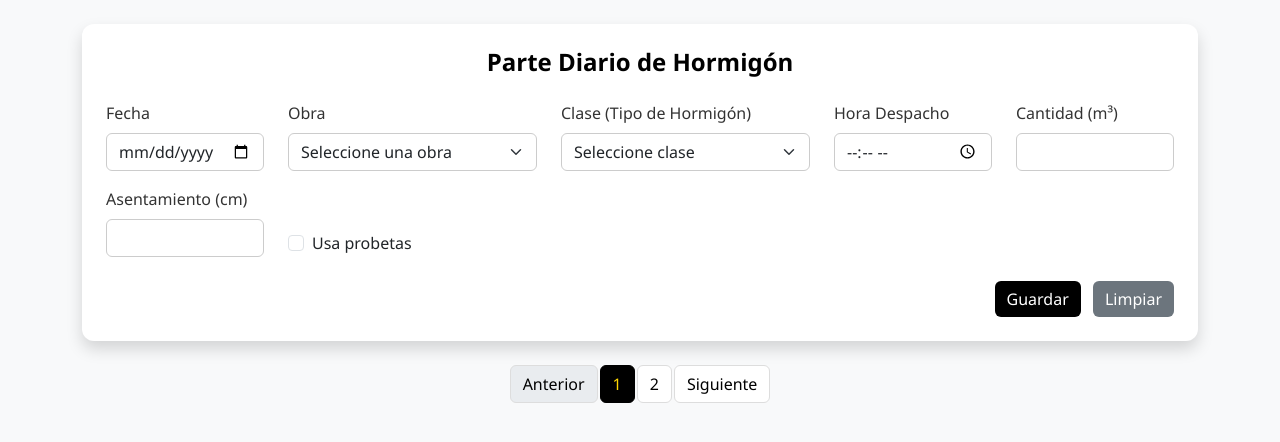
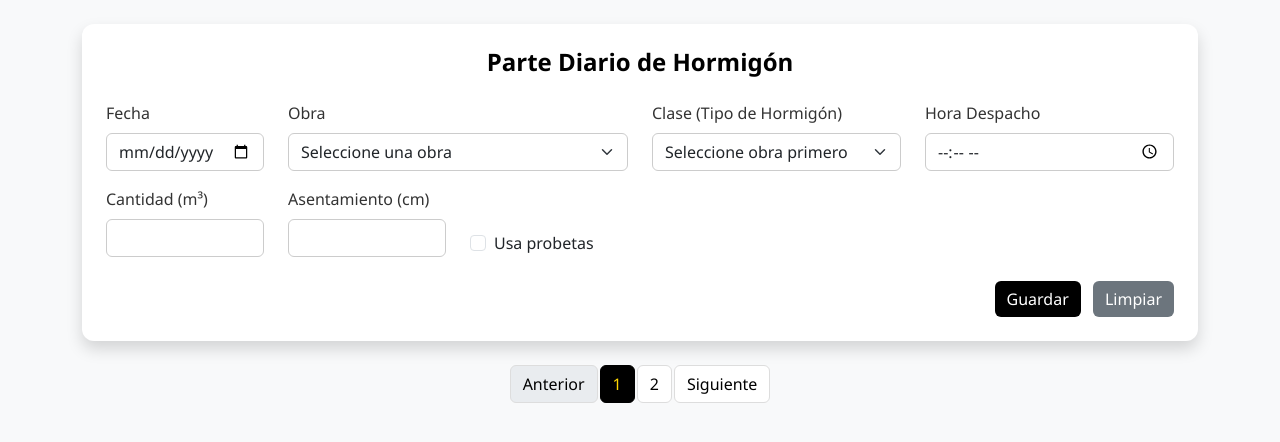
Before and after one commit to santiagonisi/Hormigon, a Flask app: page /parte_diario in a window 1280 px wide. Shown: the part 71-513 px from the top of the page. Run offline with Flask 3, Linux system fonts and the light colour scheme; data that the repository does not hold is empty; parts of the project's set-up code (start-up, migrations or seed data) failed here and were passed over.

Commit message:
parte diario con fetch

```diff
--- a/templates/parte_diario.html
+++ b/templates/parte_diario.html
@@ -9,34 +9,37 @@
     <div class="row mb-3">
       <div class="col-md-2">
         <label class="form-label">Fecha</label>
-                <input type="date" class="form-control" name="fecha" required>
+        <input type="date" class="form-control" name="fecha" id="fecha" required>
       </div>
-            <div class="col-md-3">
+      <div class="col-md-4">
         <label class="form-label">Obra</label>
-                <select class="form-select" name="obra" required>
+        <select class="form-select" name="obra" id="selectObra" required>
           <option value="">Seleccione una obra</option>
+          {% for o in obras %}
+            <option value="{{ o.id }}">{{ o.nombre }}</option>
+          {% endfor %}
         </select>
       </div>
       <div class="col-md-3">
         <label class="form-label">Clase (Tipo de Hormigón)</label>
-                <select class="form-select" name="tipo_hormigon" required>
-                    <option value="">Seleccione clase</option>
+        <select class="form-select" name="clase" id="selectClase" required>
+          <option value="">Seleccione obra primero</option>
         </select>
       </div>
-            <div class="col-md-2">
+      <div class="col-md-3">
         <label class="form-label">Hora Despacho</label>
-                <input type="time" class="form-control" name="hora_despacho">
-            </div>
-            <div class="col-md-2">
-                <label class="form-label">Cantidad (m³)</label>
-                <input type="number" step="0.01" class="form-control" name="cantidad_m3" required>
+        <input type="time" class="form-control" name="hora_despacho" id="hora_despacho">
       </div>
     </div>
 
     <div class="row mb-3">
       <div class="col-md-2">
+        <label class="form-label">Cantidad (m³)</label>
+        <input type="number" step="0.01" class="form-control" name="cantidad_m3" id="cantidad_m3">
+      </div>
+      <div class="col-md-2">
         <label class="form-label">Asentamiento (cm)</label>
-                <input type="number" step="0.1" class="form-control" name="asentamiento_cm">
+        <input type="number" step="0.1" class="form-control" name="asentamiento_cm" id="asentamiento_cm">
       </div>
       <div class="col-md-2 d-flex align-items-end">
         <div class="form-check">
@@ -52,15 +55,14 @@
         <table class="table table-bordered align-middle">
           <thead class="table-light">
             <tr>
-                            <th style="width: 50px;">#</th>
+              <th style="width:50px;">#</th>
               <th>Fecha Ensayo</th>
               <th>Edad (días)</th>
               <th>Lectura Prensa (kN)</th>
               <th>Resistencia (MPa)</th>
             </tr>
           </thead>
-                    <tbody id="tablaProbetas">
-                    </tbody>
+          <tbody id="tablaProbetas"></tbody>
         </table>
       </div>
     </div>
@@ -75,36 +77,7 @@
 
 {% block scripts %}
 <script>
-document.addEventListener('DOMContentLoaded', () => {
-    const checkProbetas = document.getElementById('checkProbetas');
-    const probetasSection = document.getElementById('probetasSection');
-    const tablaProbetas = document.getElementById('tablaProbetas');
-
-    checkProbetas.addEventListener('change', () => {
-        if (checkProbetas.checked) {
-            probetasSection.style.display = 'block';
-            generarFilasProbetas();
-        } else {
-            probetasSection.style.display = 'none';
-            tablaProbetas.innerHTML = '';
-        }
-    });
-
-    function generarFilasProbetas() {
-        tablaProbetas.innerHTML = '';
-        for (let i = 1; i <= 3; i++) {
-            const fila = `
-                <tr>
-                    <td>${i}</td>
-                    <td><input type="date" class="form-control" name="fecha_ensayo_${i}"></td>
-                    <td><input type="number" class="form-control" name="edad_${i}" step="1"></td>
-                    <td><input type="number" class="form-control" name="lectura_${i}" step="0.01"></td>
-                    <td><input type="number" class="form-control" name="resistencia_${i}" step="0.01" readonly></td>
-                </tr>
-            `;
-            tablaProbetas.insertAdjacentHTML('beforeend', fila);
-        }
-    }
-});
+  // lógica de guardado se maneja en static/js/main.js
+  // apenas se envíe el form main.js enviará json a /api/guardar_parte
 </script>
 {% endblock %}
```
Lines whose indentation alone changed are shown as unchanged.
